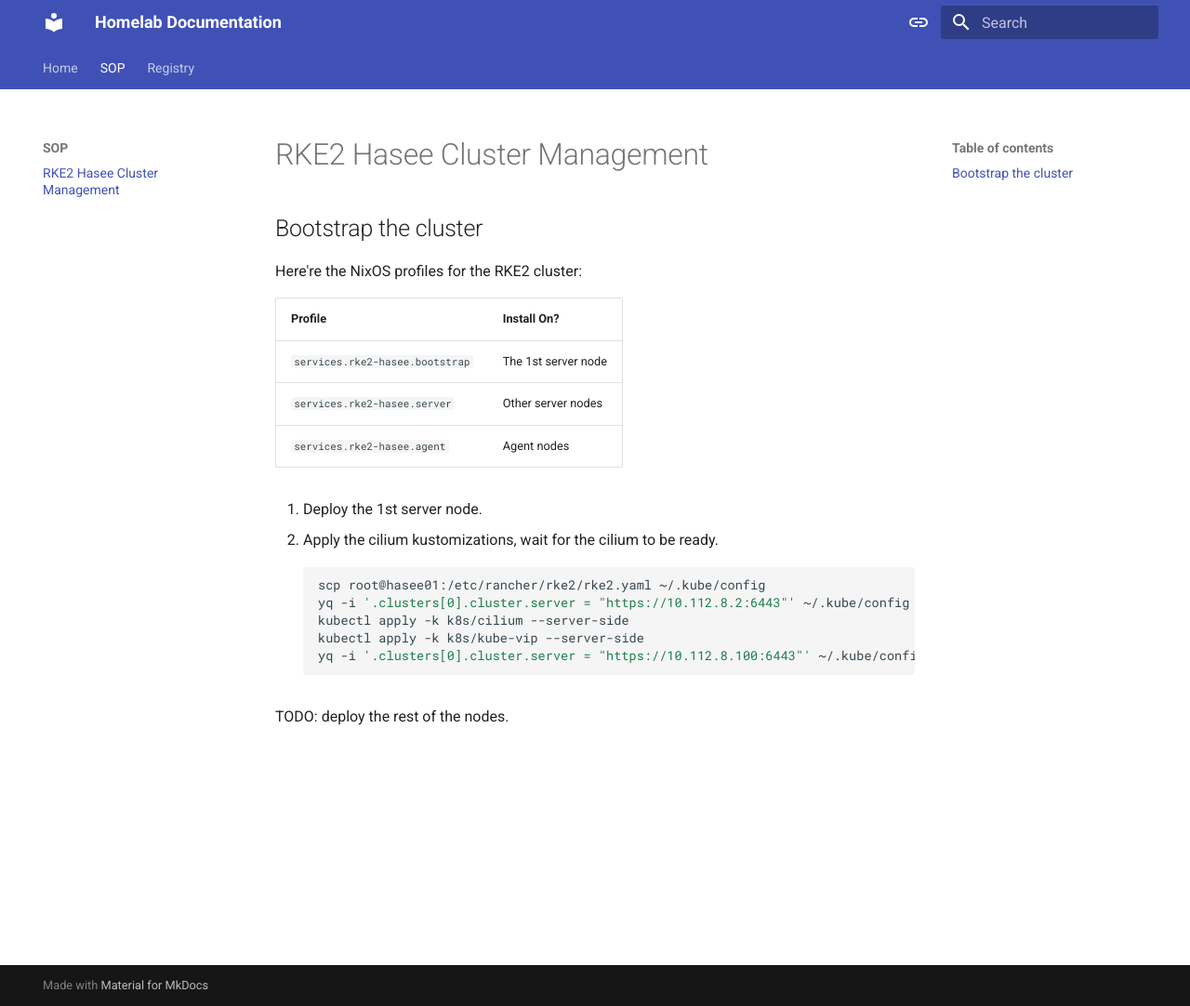
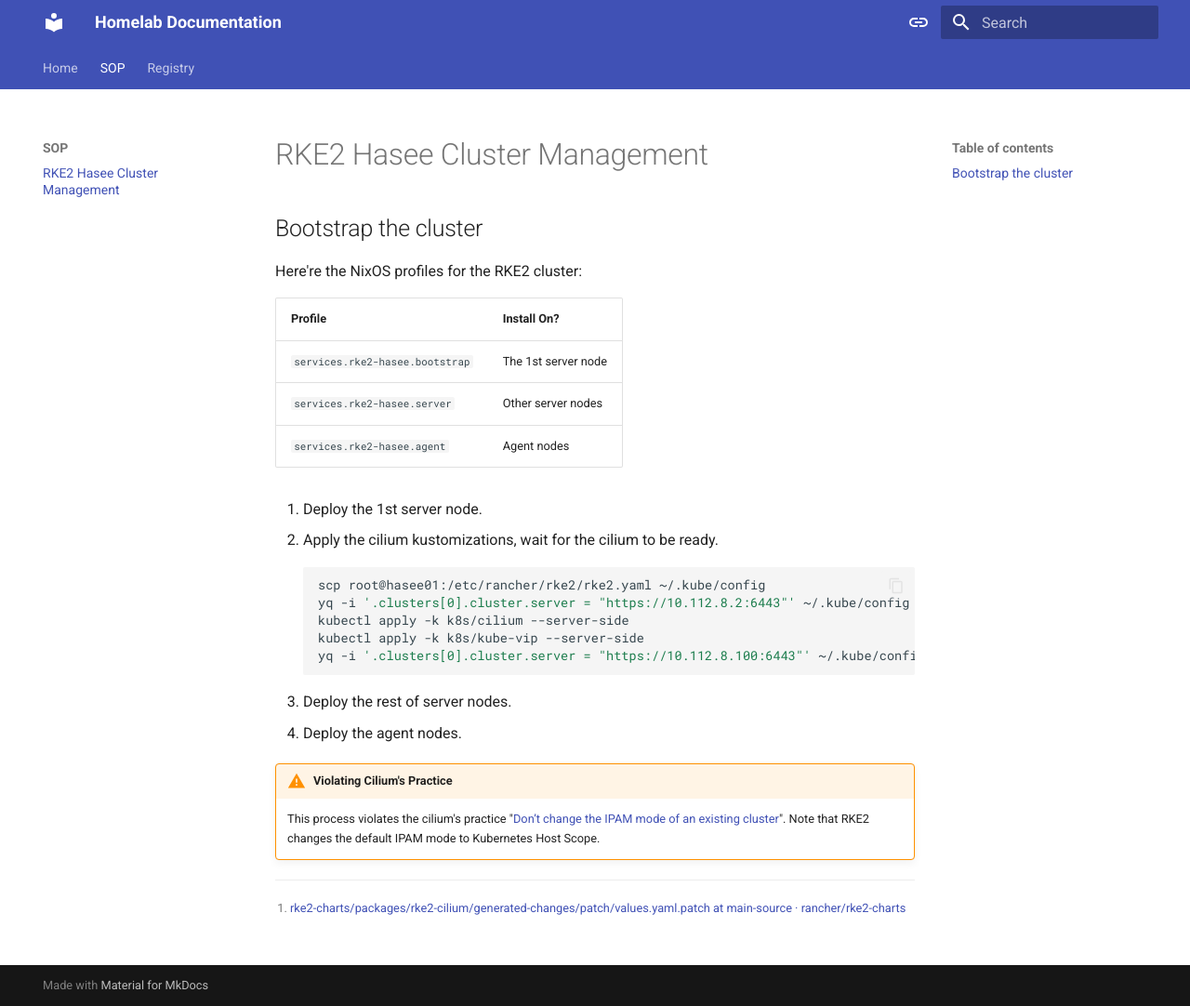
Before and after one commit to tillycode/homelab-v2, an MkDocs documentation site: the page built from docs/sop/rke2-hasee.md, in a window 1280 px wide and 1082 px high. Shown: the whole window at 93% size. Built offline with MkDocs 1.6.1 and Material for MkDocs 9.7.7, drawn with Linux system fonts in a browser that asks for light colours.

````diff
--- a/docs/sop/rke2-hasee.md
+++ b/docs/sop/rke2-hasee.md
@@ -21,5 +21,12 @@
    kubectl apply -k k8s/kube-vip --server-side
    yq -i '.clusters[0].cluster.server = "https://10.112.8.100:6443"' ~/.kube/config
    ```
+3. Deploy the rest of server nodes.
+4. Deploy the agent nodes.
 
-TODO: deploy the rest of the nodes.
+!!! warning "Violating Cilium's Practice"
+
+    This process violates the cilium's practice "[Don’t change the IPAM mode of an existing cluster](https://docs.cilium.io/en/v1.18/network/concepts/ipam/)".
+    Note that RKE2 changes the default IPAM mode to Kubernetes Host Scope.
+
+[^1]: [rke2-charts/packages/rke2-cilium/generated-changes/patch/values.yaml.patch at main-source · rancher/rke2-charts](https://github.com/rancher/rke2-charts/blob/main-source/packages/rke2-cilium/generated-changes/patch/values.yaml.patch#L121)
--- a/mkdocs.yml
+++ b/mkdocs.yml
@@ -9,6 +9,8 @@
   name: material
   features:
     - navigation.tabs
+    - content.footnote.tooltips
+    - content.code.copy
   palette:
     - media: "(prefers-color-scheme)"
       toggle:
@@ -33,6 +35,14 @@
   - pymdownx.details
   - pymdownx.superfences
   - attr_list
+  - footnotes
   - pymdownx.emoji:
       emoji_index: !!python/name:material.extensions.emoji.twemoji
       emoji_generator: !!python/name:material.extensions.emoji.to_svg
+  - pymdownx.highlight:
+      anchor_linenums: true
+      line_spans: __span
+      pygments_lang_class: true
+  - pymdownx.inlinehilite
+  - pymdownx.snippets
+  - pymdownx.superfences
````
Also changed, not shown: 9 other files.
